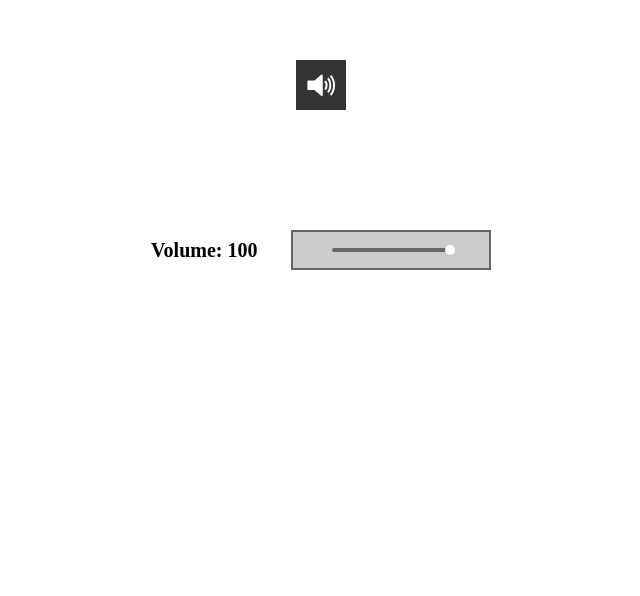
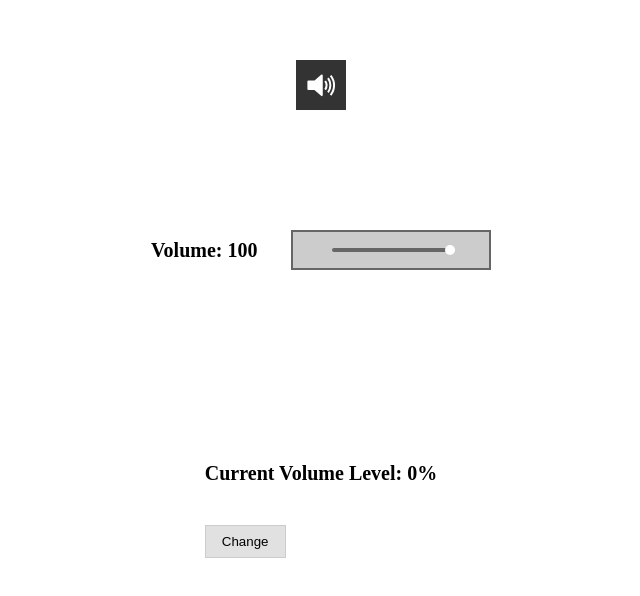
Before and after one commit to ju-nong/volume-controller, a Vue app: page / in a window 1280 px wide. Shown: the part 150-746 px from the top of the page, without its empty margins (319-959 px from the left). Built offline with nearby package versions, Linux system fonts and the light colour scheme.

Commit message:
feat : 랜덤 컨트롤러 추가

```diff
--- a/src/App.vue
+++ b/src/App.vue
@@ -2,11 +2,16 @@
     <div class="wrap">
         <TallController />
         <SlopeController />
+        <RandomController />
     </div>
 </template>
 
 <script setup lang="ts">
-import { TallController, SlopeController } from "./components";
+import {
+    TallController,
+    SlopeController,
+    RandomController,
+} from "./components";
 </script>
 
 <style scoped>
--- /dev/null
+++ b/src/components/RandomController.vue
@@ -0,0 +1,47 @@
+<template>
+    <div class="container">
+        <p>Current Volume Level: {{ volume }}%</p>
+
+        <button @click="handleChangeVolume">Change</button>
+    </div>
+</template>
+
+<script setup lang="ts">
+import { ref } from "vue";
+
+const volume = ref(0);
+
+function handleChangeVolume() {
+    volume.value = Math.floor(Math.random() * 101);
+}
+</script>
+
+<style scoped>
+.container {
+    height: 240px;
+    font-size: 20px;
+    font-weight: 600;
+    margin: 0 auto;
+    display: flex;
+    flex-direction: column;
+    justify-content: center;
+    align-items: flex-start;
+
+    > button {
+        cursor: pointer;
+        padding: 8px 16px;
+        border: 1px solid #ccc;
+        font-weight: 500;
+        margin-top: 40px;
+        background-color: #e1e1e1;
+
+        &:hover {
+            background-color: #eee;
+        }
+
+        &:active {
+            background-color: #ccc;
+        }
+    }
+}
+</style>
--- a/src/components/index.ts
+++ b/src/components/index.ts
@@ -2,5 +2,6 @@ import VolumeIcon from "./VolumeIcon.vue";
 
 import TallController from "./TallController.vue";
 import SlopeController from "./SlopeController.vue";
+import RandomController from "./RandomController.vue";
 
-export { VolumeIcon, TallController, SlopeController };
+export { VolumeIcon, TallController, SlopeController, RandomController };
```
